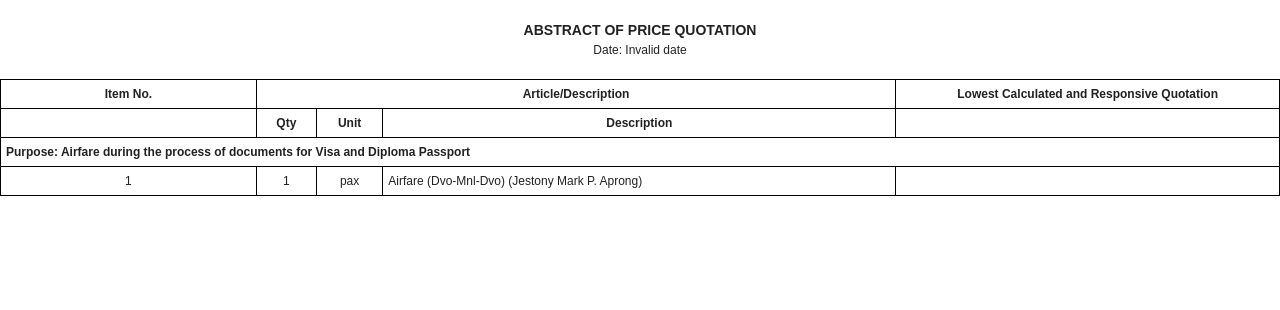
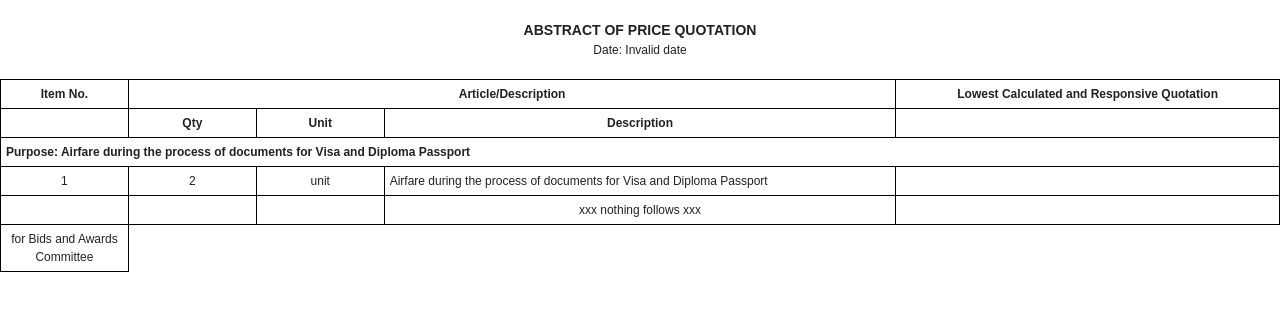
Before and after one commit to cheezy96/pims_copycat, a Vue app: page /print in a window 1280 px wide. Shown: the top 310 px of the page. Built offline with nearby package versions, Linux system fonts and the light colour scheme.

Commit message:
print and status timeline

```diff
--- a/src/components/pims/printable/request/AbstractPrint.vue
+++ b/src/components/pims/printable/request/AbstractPrint.vue
@@ -8,15 +8,15 @@
     <table>
       <thead>
         <tr>
-          <th style="width: 20%">Item No.</th>
-          <th style="width: 50%" colspan="3">Article/Description</th>
+          <th style="width: 10%">Item No.</th>
+          <th style="width: 60%" colspan="3">Article/Description</th>
           <th style="width: 30%">Lowest Calculated and Responsive Quotation</th>
         </tr>
         <tr>
           <th></th>
-          <th>Qty</th>
-          <th>Unit</th>
-          <th>Description</th>
+          <th style="width: 10%">Qty</th>
+          <th style="width: 10%">Unit</th>
+          <th style="width: 40%">Description</th>
           <th></th>
         </tr>
         <tr>
@@ -28,21 +28,45 @@
       </thead>
 
       <tbody>
-        <tr>
-          <td>1</td>
-          <td>1</td>
-          <td>pax</td>
+        <tr v-for="item in items" :key="item.id">
+          <td>{{ item.id }}</td>
+          <td>{{ item.qty }}</td>
+          <td>{{ item.unit }}</td>
           <td style="text-align: start">
-            Airfare (Dvo-Mnl-Dvo) (Jestony Mark P. Aprong)
+            {{ item.description }}
           </td>
           <td></td>
+        </tr>
+
+        <tr>
+          <td></td>
+          <td></td>
+          <td></td>
+          <td>xxx nothing follows xxx</td>
+          <td></td>
+        </tr>
+      </tbody>
+
+      <tbody>
+        <tr>
+          <td>for Bids and Awards Committee</td>
         </tr>
       </tbody>
     </table>
   </body>
 </template>
 
-<script setup></script>
+<script setup>
+let items = ref([
+  {
+    id: 1,
+    qty: 2,
+    unit: "unit",
+    description:
+      "Airfare during the process of documents for Visa and Diploma Passport",
+  },
+]);
+</script>
 
 <style scoped>
 * {
--- a/src/components/pims/request/StatusTimeline.vue
+++ b/src/components/pims/request/StatusTimeline.vue
@@ -1,7 +1,7 @@
 <template>
-  <v-dialog style="width: 500px">
+  <v-dialog>
     <v-container class="bg-white rounded" style="max-width: 600px">
-      <v-timeline theme="light" density="comfortable" width="100%">
+      <v-timeline theme="light" density="comfortable" size="100" width="100%">
         <v-timeline-item dot-color="teal" size="large" fill-dot>
           <template v-slot:icon>
             <v-icon>mdi-chat</v-icon>
@@ -11,7 +11,7 @@
             variant="plain"
             placeholder="Status details(Optional)"
             hide-details
-            class="d-flex align-center w-100"
+            class="align-center"
           >
             <template v-slot:append>
               <v-btn variant="plain" class="bg-grey-lighten-4">Post</v-btn>
```
